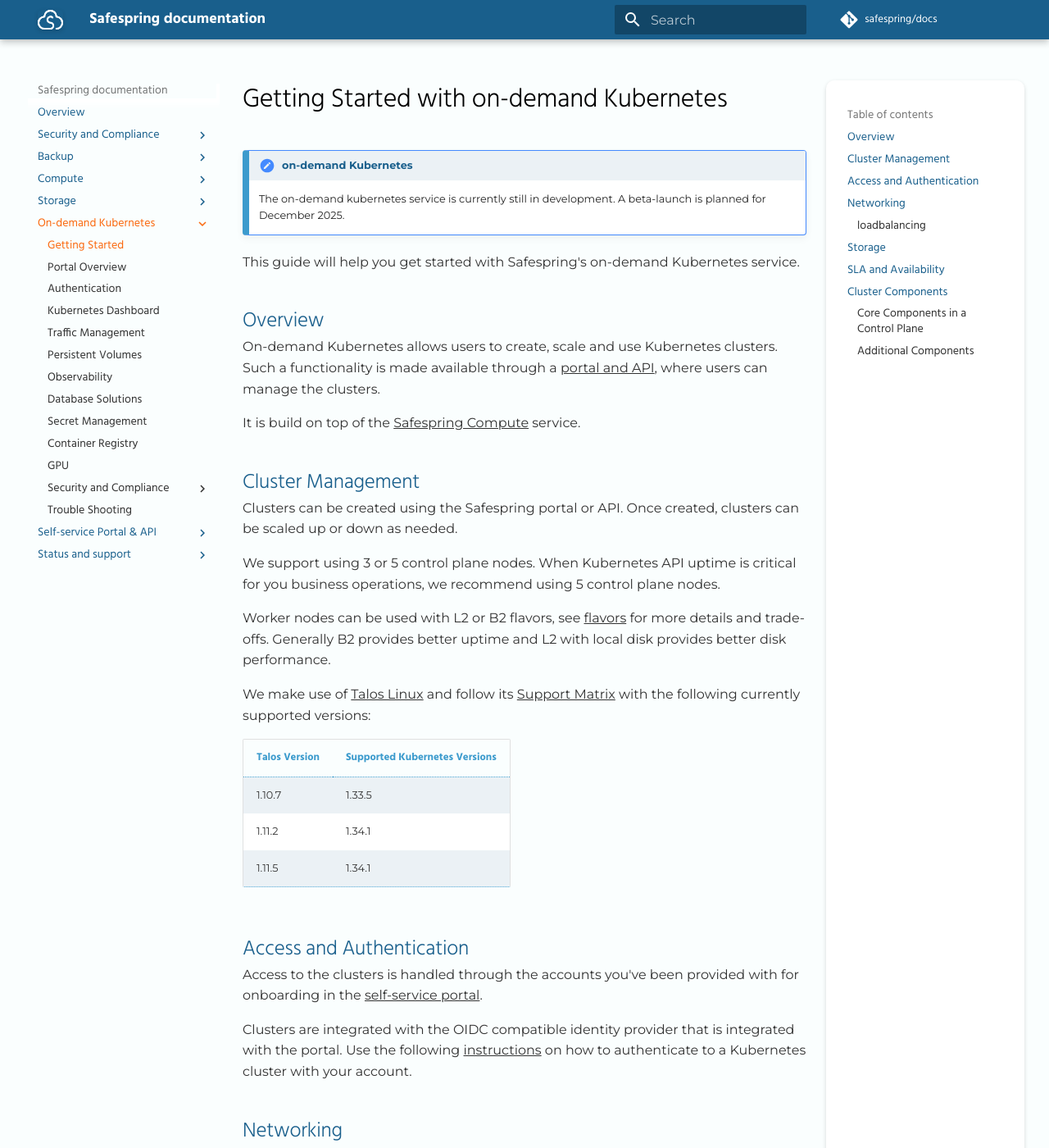
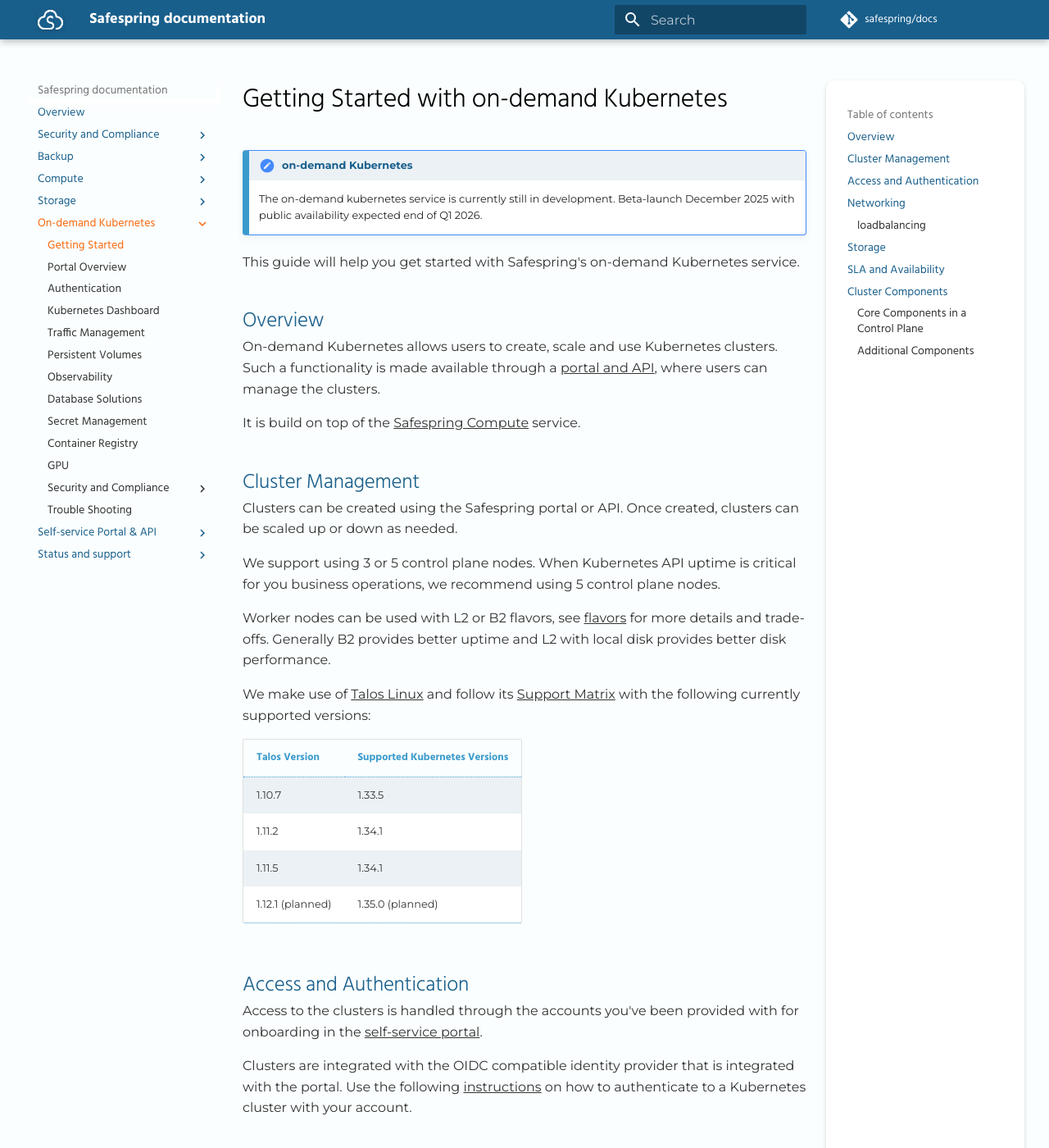
Before and after one commit to safespring/docs, an MkDocs documentation site: the page built from content/kubernetes/getting-started.md, in a window 1280 px wide and 1400 px high. Shown: the whole window at 82% size. Built offline with MkDocs 1.6.1 and Material for MkDocs 9.7.7, drawn with Linux system fonts in a browser that asks for light colours; some web fonts are replaced; a script that is not in the unit is left out; comment, search, counter and statistics services are not loaded.

Commit message:
Revise beta-launch details for on-demand Kubernetes
Updated the beta-launch timeline for on-demand Kubernetes service and support for talos+k8s version

```diff
--- a/content/kubernetes/getting-started.md
+++ b/content/kubernetes/getting-started.md
@@ -1,7 +1,7 @@
 # Getting Started with on-demand Kubernetes
 
 !!! note "on-demand Kubernetes"
-    The on-demand kubernetes service is currently still in development. A beta-launch is planned for December 2025.
+    The on-demand kubernetes service is currently still in development. Beta-launch December 2025 with public availability expected end of Q1 2026.
 
 This guide will help you get started with Safespring's on-demand Kubernetes service.
 
@@ -26,6 +26,7 @@
 | 1.10.7                       | 1.33.5                                                |
 | 1.11.2                       | 1.34.1                                                |
 | 1.11.5                       | 1.34.1                                                |
+| 1.12.1 (planned)             | 1.35.0 (planned)                                      |
 
 ## Access and Authentication
 
```
